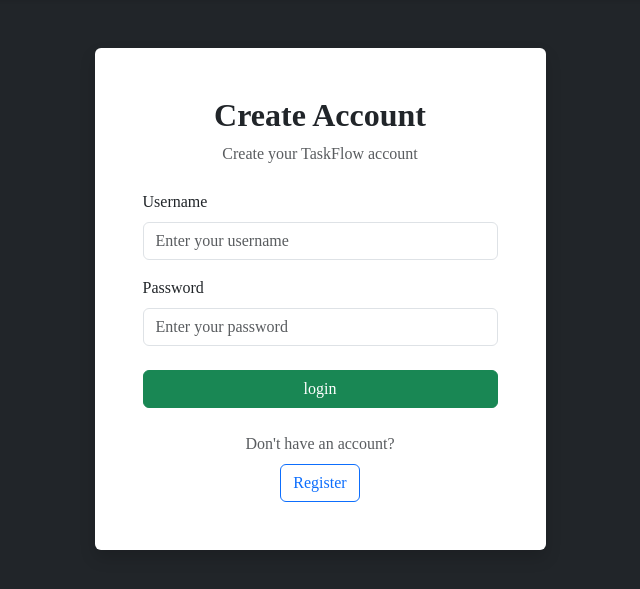
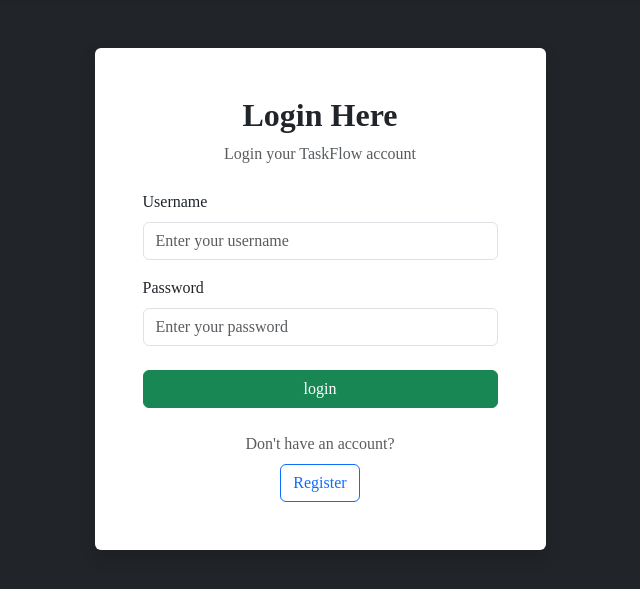
Before and after one commit to Brij-Ai/TaskFlow-toDO-Django, a Django app: page /login/ in a window 1280 px wide. Shown: the part 56-645 px from the top of the page, without its empty margins (320-960 px from the left). Run offline with Django 5.2, Linux system fonts and the light colour scheme; parts of the project's set-up code (start-up, migrations or seed data) failed here and were passed over.

Commit message:
Fixed Login page text

```diff
--- a/taskFlow/tasks/templates/tasks/login.html
+++ b/taskFlow/tasks/templates/tasks/login.html
@@ -16,9 +16,9 @@
                 <div class="card-body p-4 p-md-5">
 
                     <div class="text-center mb-4">
-                        <h2 class="fw-bold">Create Account</h2>
+                        <h2 class="fw-bold">Login Here</h2>
                         <p class="text-muted mb-0">
-                            Create your TaskFlow account
+                            Login your TaskFlow account
                         </p>
                     </div>
 
```
